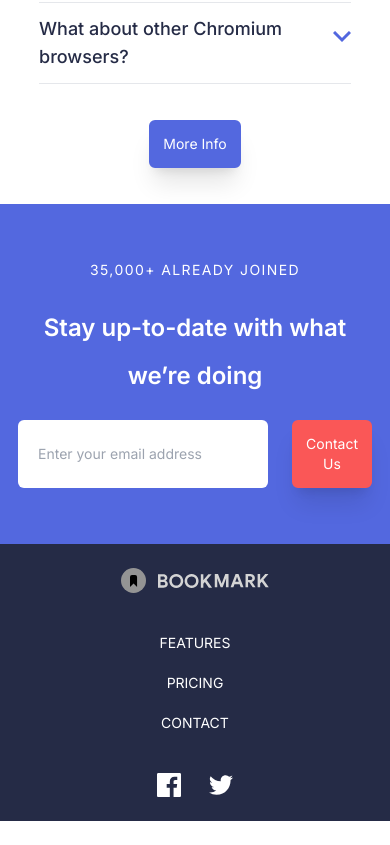
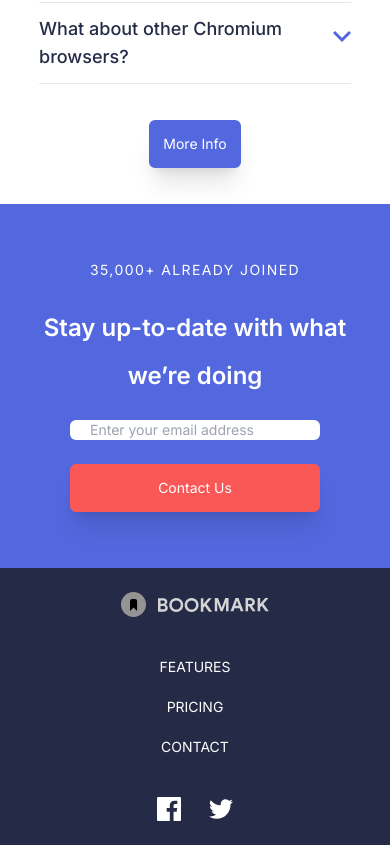
Before and after one commit to MORPHS01/bookmark-landing-page, a Next.js app: page / in a window 390 px wide. Shown: the part 3951-4796 px from the top of the page. Before the commit the page ends 4772 px from the top, so only its background shows below. Built offline with nearby package versions, Linux system fonts and the light colour scheme.

Commit message:
responsiveness

```diff
--- a/components/sections/Subscribe.tsx
+++ b/components/sections/Subscribe.tsx
@@ -5,7 +5,7 @@ function Subscribe() {
     <section id="contact" className="w-[80%] mx-auto py-[3.5em] flex flex-col justify-center items-center">
       <p className="text-sm text-white tracking-widest mb-6">35,000+ ALREADY JOINED</p>
       <p className="font-semibold text-2xl leading-[3rem] text-white mb-5 text-center">Stay up-to-date with what we’re doing</p>
-      <div className="flex gap-6 justify-center">
+      <div className="flex gap-6 justify-center max-sm:flex-col">
         <input required type="email" placeholder="Enter your email address" className="rounded-md px-5 text-sm focus:outline-none"/>
         <Button label="Contact Us" textColor="text-white" backgroundColour="bg-softRed" borderColor="border-softRed" hoverTextColor="hover:text-softRed" hoverBorderColor="hover:border-softRed"/>
       </div>
```
